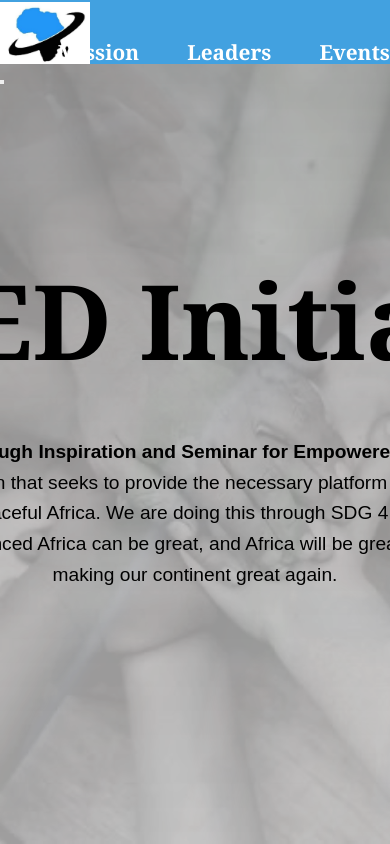
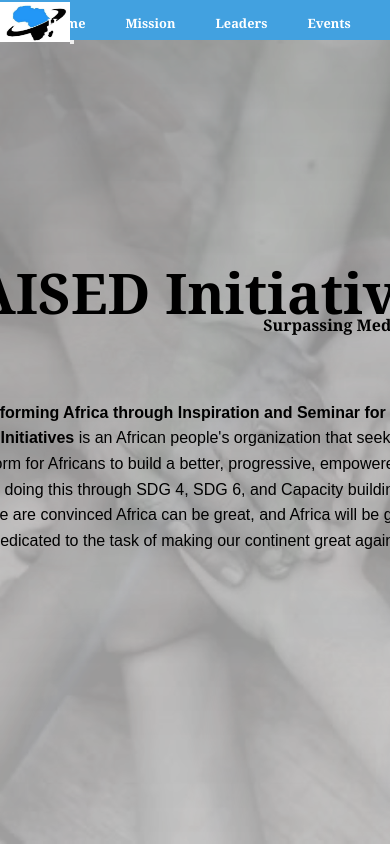
Before and after one commit to Iydeejames/Raised-Initiative-website, a React (Create React App) app: page / in a window 390 px wide. Shown: the top 844 px of the page. Built offline with nearby package versions, Linux system fonts and the light colour scheme.

Commit message:
Responsiveness

```diff
--- a/src/App.css
+++ b/src/App.css
@@ -274,59 +274,6 @@ span.navbar-text {
 }
 /* End of LeadersSection */
 
-/*
-.events-section {
-  display: flex;
-  flex-wrap: wrap;
-  justify-content: center;
-  align-items: center;
-  height: 120vh;
-  margin-top: 5rem;
-  padding: 2.5rem;
-}
-
-.event-card {
-  flex: 0 0 calc(33.33% - 20px);
-  margin: 10px;
-  padding: 20px;
-  width: 12vw;
-  height: 35vh;
-  background-color: rgb(66, 161, 224);
-  color: #fff;
-  border-radius: 8px;
-  cursor: pointer;
-  transition: transform 0.5s ease;
-}
-
-
-const EventsSection = () => {
-  const [rotateIndex, setRotateIndex] = useState(0);
-
-  const handleRotation = () => {
-    setRotateIndex((prevIndex) => (prevIndex + 1) % eventsData.length);
-  };
-
-  return (
-    <div className="events-section">
-      {eventsData.map((event, index) => (
-        <div
-          key={index}
-          className={`event-card ${rotateIndex === index ? 'active' : ''}`}
-          onClick={handleRotation}
-        >
-          <h2>{event.title}</h2>
-          <p>{event.description}</p>
-        </div>
-      ))}
-    </div>
-  );
-};
-
-export default EventsSection;
-
-*/
-
-
 /* EventsSection */
 .event-card {
   width: 1100px;
@@ -502,3 +449,101 @@ body.modal-open {
   margin-top: 10px;
 }
 /*End of Program Section */
+
+
+/* Responsive Styles */
+@media (max-width: 1300px) {
+  .navbar-nav {
+    justify-content: center;
+  }
+
+  .NavBar-link {
+    margin-left: 0;
+    margin-top: -4rem;
+    padding: 1rem;
+  }
+
+  .logo-image {
+    margin-right: 0 !important;
+    width: 60px;
+    height: 4rem;
+  }
+
+}
+
+@media (max-width: 1100px) {
+  .NavBar-link {
+    font-size: 1.2rem;
+  }
+  .hero-content {
+    font-size: 2rem;
+  }
+
+  .hero-text h1 {
+    font-size: 4rem;
+  }
+
+  .hero-text p {
+    font-size: 1.1rem;
+  }
+
+  .hero-text h5 {
+    font-size: 1rem;
+    margin-left: 65%;
+  }
+
+}
+
+@media only screen and (max-width: 900px) {
+  .navbar {
+    height: 3rem;
+  }
+
+  .NavBar-link {
+    font-size: 0.99rem;
+    margin-left: 1rem;
+    margin-top: -3rem;
+  }
+
+  .logo-image {
+    margin-right: 0 !important;
+  }
+}
+
+@media only screen and (max-width: 700px) {
+  .navbar {
+    height: 2.5rem;
+  }
+
+  .NavBar-link {
+    font-size: 0.8rem;
+    margin-left: 0.5rem;
+    margin-top: -3rem;
+  }
+
+  .logo-image {
+    width: 70px;
+    height: 2.5rem;
+  }
+
+    /* Hero Section */
+    .hero-content {
+      font-size: 1rem;
+    }
+
+    .hero-text h1 {
+      font-size: 3.5rem;
+      padding-left: 5rem;
+      padding-right: 5rem;
+    }
+
+    .hero-text p {
+      font-size: 1rem;
+      padding: 2rem;
+    }
+
+    .hero-text h5 {
+      font-size: 1rem;
+      margin-left: 60%;
+    }
+}
```
